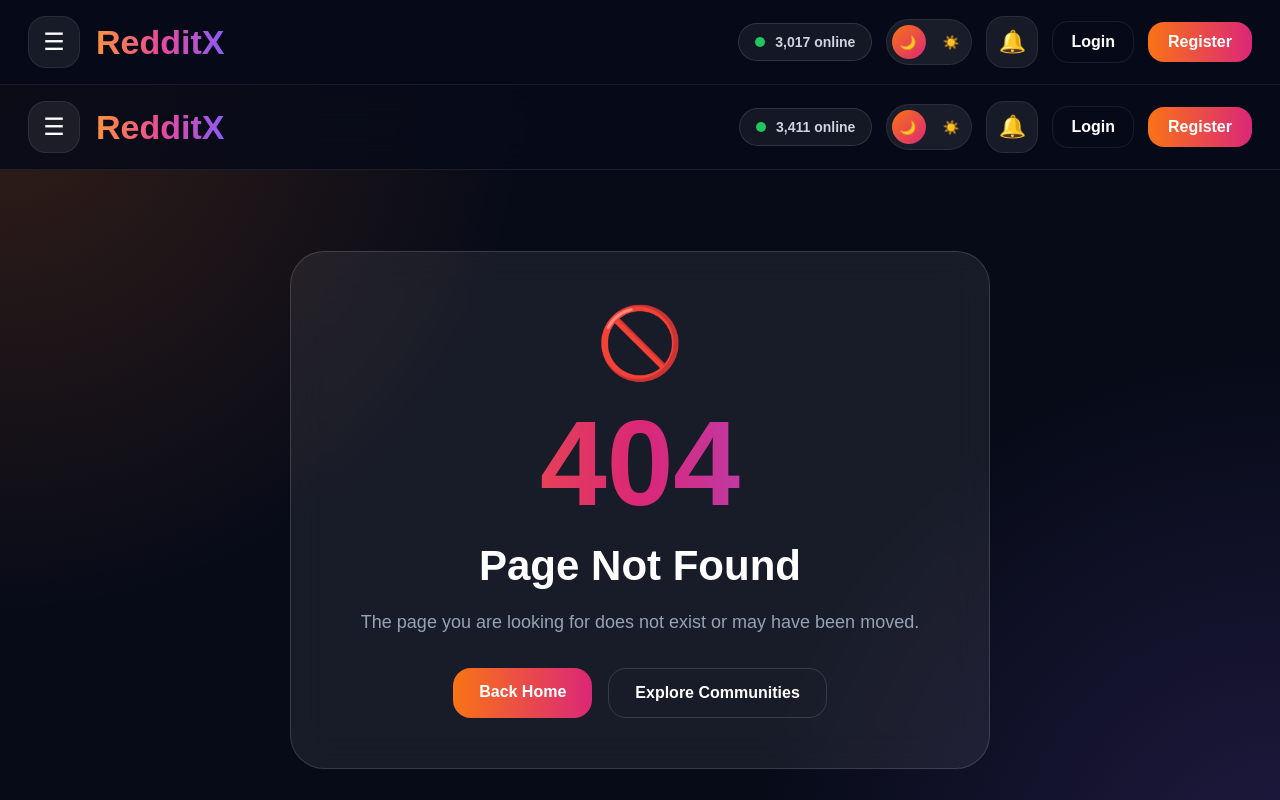
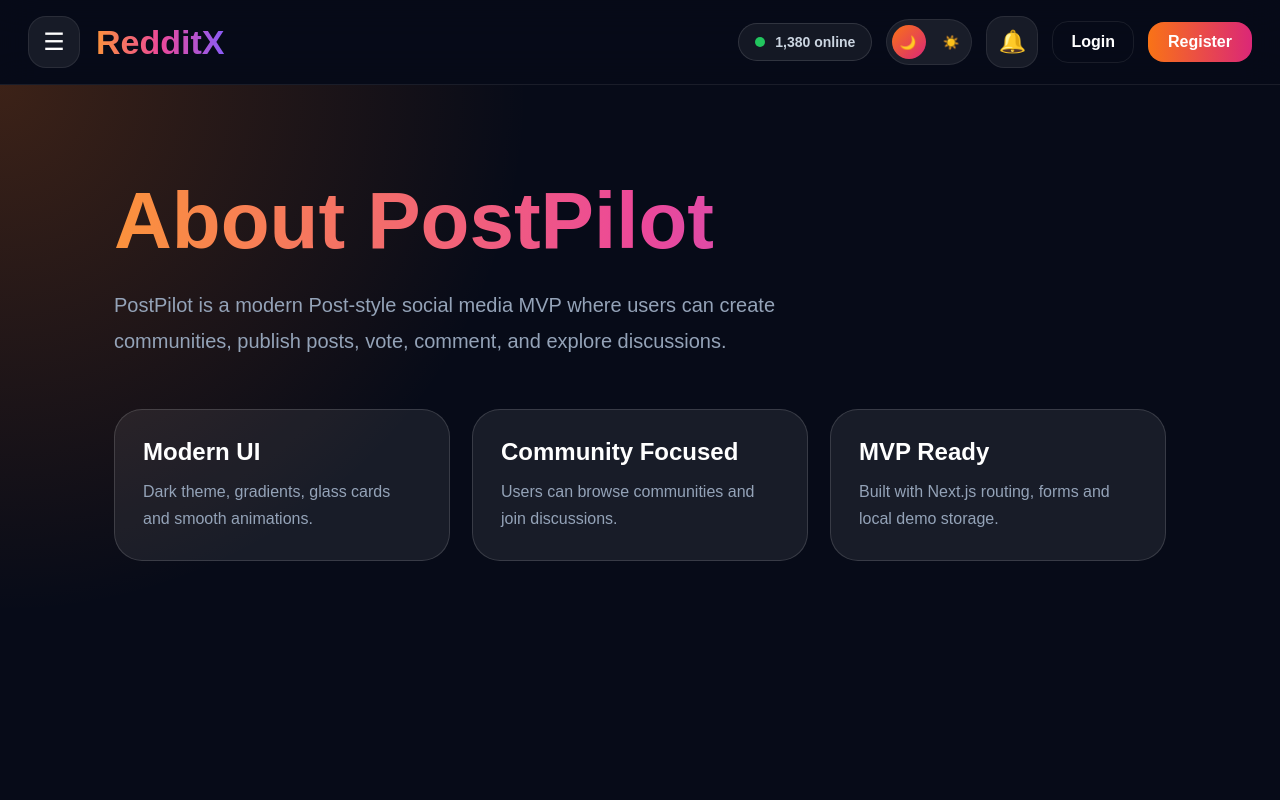
Before and after one commit to Kesarkarale/PostPilot-, a Next.js app: page /about in a window 1280 px wide. Before the commit this address had no page. Shown: the top 800 px of the page. Built offline with nearby package versions, Linux system fonts and the light colour scheme.

Commit message:
Create page.js

```diff
--- /dev/null
+++ b/app/about/page.js
@@ -0,0 +1,81 @@
+export default function About() {
+  return (
+    <main style={page}>
+
+      <section style={container}>
+        <h1 style={title}>About PostPilot</h1>
+        <p style={sub}>
+          PostPilot is a modern Post-style social media MVP where users can
+          create communities, publish posts, vote, comment, and explore
+          discussions.
+        </p>
+
+        <div style={grid}>
+          <Card title="Modern UI" text="Dark theme, gradients, glass cards and smooth animations." />
+          <Card title="Community Focused" text="Users can browse communities and join discussions." />
+          <Card title="MVP Ready" text="Built with Next.js routing, forms and local demo storage." />
+        </div>
+      </section>
+
+     </main>
+  );
+}
+
+function Card({ title, text }) {
+  return (
+    <div style={card}>
+      <h2>{title}</h2>
+      <p style={cardText}>{text}</p>
+    </div>
+  );
+}
+
+const page = {
+  minHeight: "100vh",
+  background:
+    "radial-gradient(circle at top left, rgba(249,115,22,.22), transparent 35%), #070b18",
+  color: "white",
+  fontFamily: "Arial, sans-serif",
+};
+
+const container = {
+  maxWidth: "1100px",
+  margin: "0 auto",
+  padding: "90px 24px",
+};
+
+const title = {
+  fontSize: "clamp(48px,7vw,80px)",
+  fontWeight: 900,
+  background: "linear-gradient(90deg,#fb923c,#ec4899,#8b5cf6)",
+  WebkitBackgroundClip: "text",
+  color: "transparent",
+};
+
+const sub = {
+  color: "#94a3b8",
+  fontSize: 20,
+  lineHeight: 1.8,
+  maxWidth: 760,
+  marginTop: 20,
+};
+
+const grid = {
+  display: "grid",
+  gridTemplateColumns: "repeat(auto-fit,minmax(260px,1fr))",
+  gap: 22,
+  marginTop: 50,
+};
+
+const card = {
+  padding: 28,
+  borderRadius: 28,
+  background: "rgba(255,255,255,.07)",
+  border: "1px solid rgba(255,255,255,.14)",
+};
+
+const cardText = {
+  color: "#94a3b8",
+  marginTop: 12,
+  lineHeight: 1.7,
+};
```
